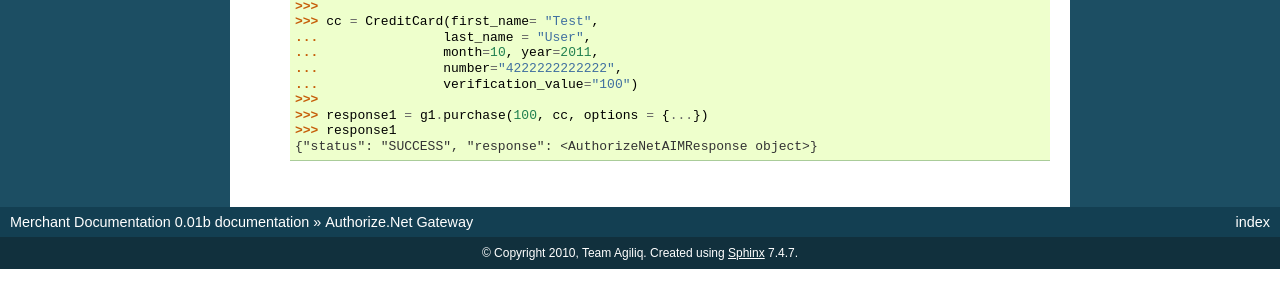
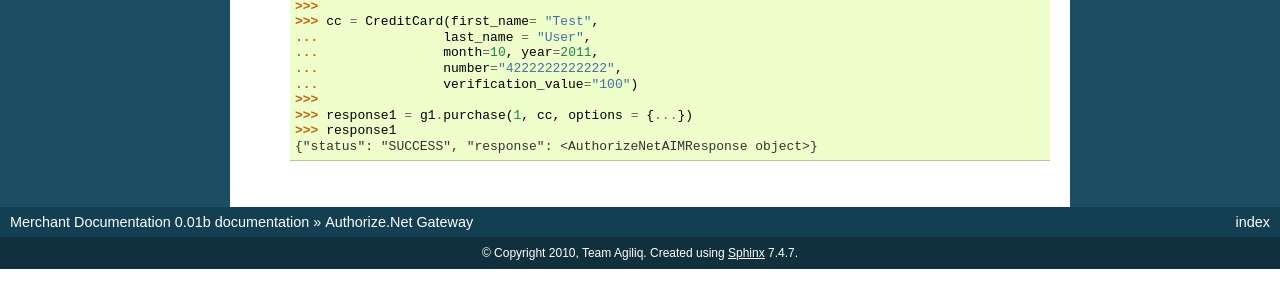
Before and after one commit to agiliq/merchant, a Sphinx documentation site: the page built from docs/gateways/authorize_net.rst, in a window 1280 px wide. Shown: the part 394-694 px from the top of the page. Built offline with Sphinx 7.4.7, drawn with Linux system fonts in a browser that asks for light colours.

Commit message:
Use an amount that does not trigger an authorize.net error code in the sanbox. Refs #20.

```diff
--- a/docs/gateways/authorize_net.rst
+++ b/docs/gateways/authorize_net.rst
@@ -24,7 +24,7 @@ Usage
     ...                number="4222222222222",
     ...                verification_value="100")
     >>>
-    >>> response1 = g1.purchase(100, cc, options = {...})
+    >>> response1 = g1.purchase(1, cc, options = {...})
     >>> response1
     {"status": "SUCCESS", "response": <AuthorizeNetAIMResponse object>}
 
```
